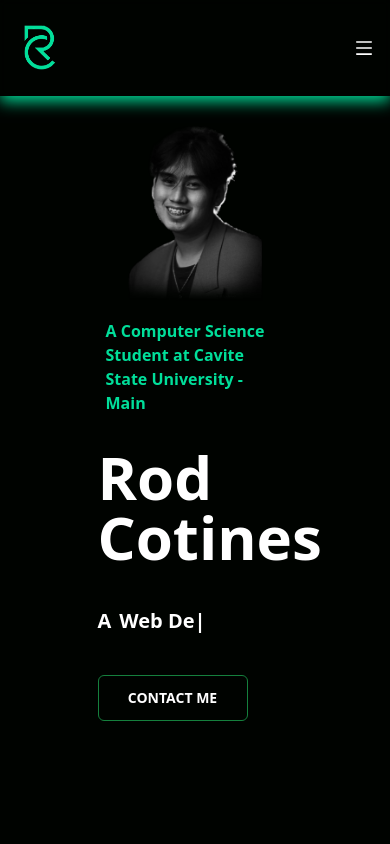
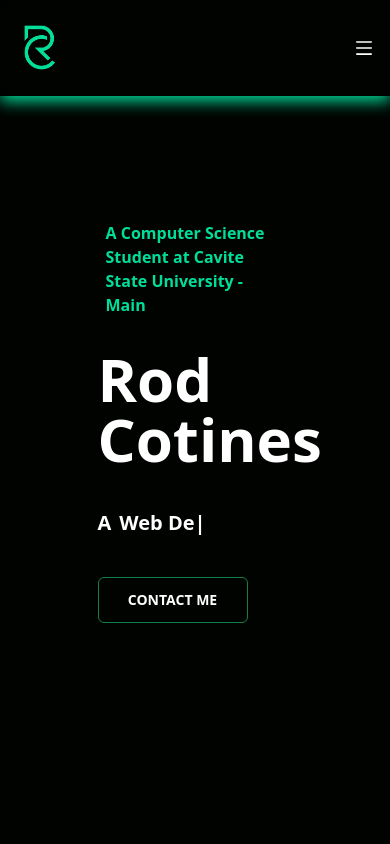
Before and after one commit to Ayenzcc/portfolio, a React (Vite) app: page / in a window 390 px wide. Shown: the top 844 px of the page. Built offline with nearby package versions, Linux system fonts and the light colour scheme.

Commit message:
removed picture when cp based

```diff
--- a/src/components/Hero.jsx
+++ b/src/components/Hero.jsx
@@ -60,7 +60,7 @@ const Hero = () => {
           initial={{ x: 100, opacity: 0 }}
           animate={{ x: 0, opacity: 1 }}
           transition={{ ease: "easeOut", duration: 1.5 }}
-          className=" flex w-[50%] items-center justify-center"
+          className=" flex w-[50%] items-center justify-center hidden md:block"
         >
           <img className="" src="/gradient.png" />
         </motion.div>
```
